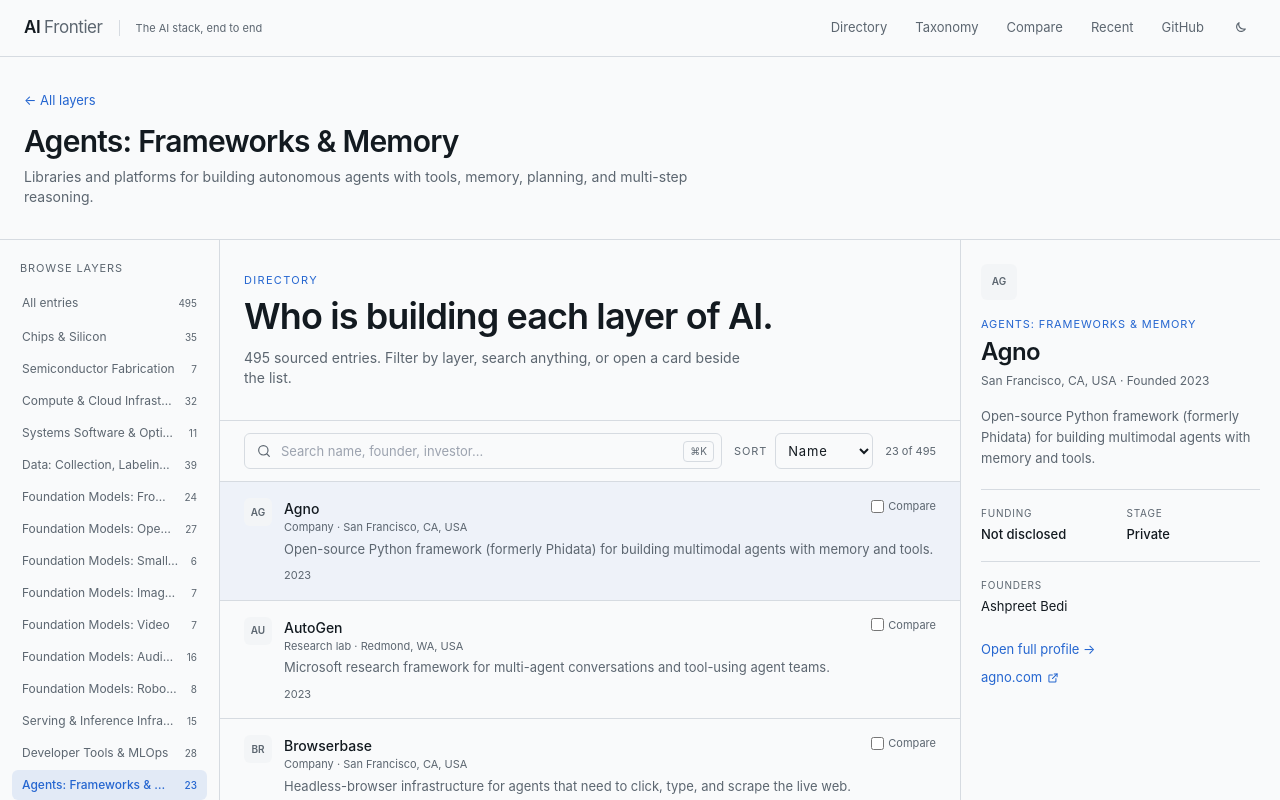
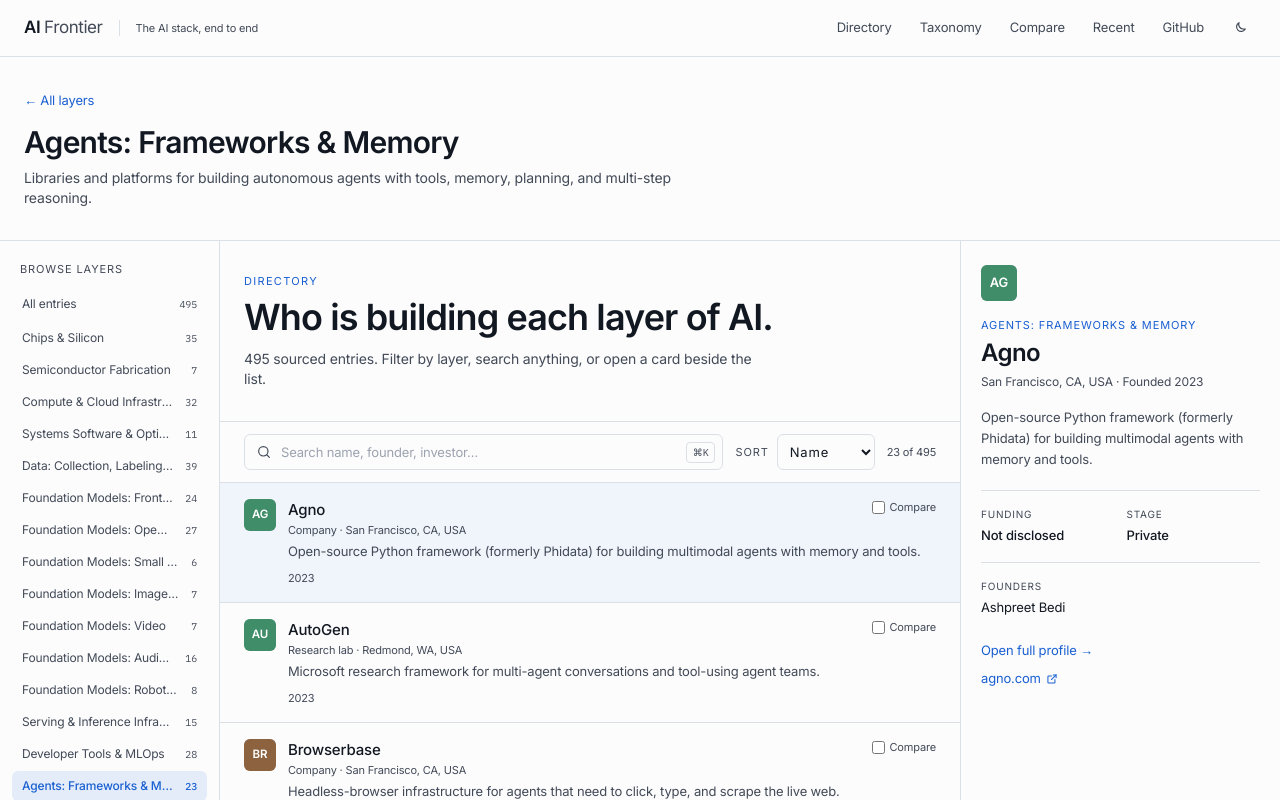
Before and after one commit to praveen221/ai-frontier, a Next.js app: page /layer/agents-memory/ in a window 1280 px wide. Shown: the top 800 px of the page. Built offline with nearby package versions, Linux system fonts and the light colour scheme; no server answers.

Commit message:
Add shared logo tile, source link, command palette, and 1440 shell.
Neutral logo tiles with contain + monogram fallback, sourced-at helper,
Ctrl/Cmd-K palette, and AA-contrast type defaults used by the rest of the UI pass.

Co-authored-by: Praveen Jangid <mpj1391996@gmail.com>

```diff
--- a/app/globals.css
+++ b/app/globals.css
@@ -3,19 +3,19 @@
 @tailwind utilities;
 
 :root {
-  --background: 210 20% 98%;
-  --foreground: 210 24% 10%;
+  --background: 210 20% 99%;
+  --foreground: 216 28% 10%;
   --muted: 210 12% 46%;
-  --muted-foreground: 210 10% 40%;
-  --border: 210 16% 86%;
-  --input: 210 16% 86%;
-  --ring: 217 70% 48%;
-  --primary: 217 70% 48%;
+  --muted-foreground: 216 14% 30%;
+  --border: 214 18% 88%;
+  --input: 214 18% 88%;
+  --ring: 217 78% 46%;
+  --primary: 217 78% 46%;
   --primary-foreground: 0 0% 100%;
   --secondary: 210 20% 96%;
-  --secondary-foreground: 210 24% 12%;
-  --accent: 210 20% 94%;
-  --accent-foreground: 210 24% 12%;
+  --secondary-foreground: 216 24% 12%;
+  --accent: 210 22% 95%;
+  --accent-foreground: 216 24% 12%;
 }
 
 .dark {
@@ -40,15 +40,23 @@
 
 html {
   scroll-behavior: smooth;
+  overflow-x: hidden;
 }
 
 body {
   margin: 0;
   background: hsl(var(--background));
   color: hsl(var(--foreground));
-  font-family: -apple-system, BlinkMacSystemFont, "Segoe UI", sans-serif;
-  font-size: 14px;
+  font-family: var(--font-sans), ui-sans-serif, system-ui, sans-serif;
+  overflow-x: hidden;
+  font-size: 15px;
   line-height: 1.5;
+  letter-spacing: -0.011em;
+}
+
+code,
+.font-mono {
+  font-family: var(--font-mono), ui-monospace, SFMono-Regular, Menlo, monospace;
 }
 
 :focus-visible {
@@ -58,6 +66,15 @@ body {
 
 ::selection {
   background: hsl(var(--primary) / 0.16);
+}
+
+.no-scrollbar {
+  -ms-overflow-style: none;
+  scrollbar-width: none;
+}
+
+.no-scrollbar::-webkit-scrollbar {
+  display: none;
 }
 
 .sr-only {
--- a/app/layout.tsx
+++ b/app/layout.tsx
@@ -1,8 +1,23 @@
 import type { Metadata } from 'next';
+import { Inter, IBM_Plex_Mono } from 'next/font/google';
 import './globals.css';
 import { Header } from '@/components/Header';
 import { Footer } from '@/components/Footer';
+import { PaletteHost } from '@/components/PaletteHost';
 import { SITE_URL } from '@/lib/site';
+
+const sans = Inter({
+  subsets: ['latin'],
+  variable: '--font-sans',
+  display: 'swap',
+});
+
+const mono = IBM_Plex_Mono({
+  subsets: ['latin'],
+  weight: ['400', '500'],
+  variable: '--font-mono',
+  display: 'swap',
+});
 
 export const metadata: Metadata = {
   metadataBase: new URL(SITE_URL),
@@ -30,7 +45,7 @@ export const metadata: Metadata = {
 
 export default function RootLayout({ children }: { children: React.ReactNode }) {
   return (
-    <html lang="en" suppressHydrationWarning>
+    <html lang="en" className={`${sans.variable} ${mono.variable}`} suppressHydrationWarning>
       <head>
         <link rel="dns-prefetch" href="https://www.google.com" />
         <link rel="preconnect" href="https://www.google.com" crossOrigin="" />
@@ -40,7 +55,7 @@ export default function RootLayout({ children }: { children: React.ReactNode })
           }}
         />
       </head>
-      <body className="min-h-screen antialiased">
+      <body className="min-h-screen font-sans antialiased">
         <a
           href="#main"
           className="sr-only focus:not-sr-only focus:absolute focus:left-4 focus:top-4 focus:z-[60] focus:bg-background focus:px-3 focus:py-2"
@@ -50,6 +65,7 @@ export default function RootLayout({ children }: { children: React.ReactNode })
         <Header />
         {children}
         <Footer />
+        <PaletteHost />
       </body>
     </html>
   );
--- /dev/null
+++ b/components/CommandPalette.tsx
@@ -0,0 +1,118 @@
+'use client';
+
+import { useEffect, useMemo, useState } from 'react';
+import { useRouter } from 'next/navigation';
+
+type Item = { id: string; name: string; href: string; group: string };
+
+export function CommandPalette({
+  companies,
+  layers,
+}: {
+  companies: { id: string; name: string }[];
+  layers: { id: string; name: string }[];
+}) {
+  const router = useRouter();
+  const [open, setOpen] = useState(false);
+  const [query, setQuery] = useState('');
+  const [active, setActive] = useState(0);
+
+  const items = useMemo<Item[]>(() => {
+    const q = query.trim().toLowerCase();
+    const rows: Item[] = [
+      { id: 'dir', name: 'Directory', href: '/', group: 'Pages' },
+      { id: 'tax', name: 'Taxonomy', href: '/taxonomy/', group: 'Pages' },
+      { id: 'cmp', name: 'Compare', href: '/compare/', group: 'Pages' },
+      { id: 'rec', name: 'Recent', href: '/recent/', group: 'Pages' },
+      ...layers.map((layer) => ({
+        id: `layer-${layer.id}`,
+        name: layer.name,
+        href: `/layer/${layer.id}/`,
+        group: 'Layers',
+      })),
+      ...companies.map((company) => ({
+        id: `co-${company.id}`,
+        name: company.name,
+        href: `/company/${company.id}/`,
+        group: 'Companies',
+      })),
+    ];
+    if (!q) return rows.slice(0, 12);
+    return rows.filter((item) => item.name.toLowerCase().includes(q)).slice(0, 20);
+  }, [companies, layers, query]);
+
+  useEffect(() => {
+    const onKey = (event: KeyboardEvent) => {
+      if ((event.metaKey || event.ctrlKey) && event.key.toLowerCase() === 'k') {
+        event.preventDefault();
+        setOpen((value) => !value);
+        setQuery('');
+        setActive(0);
+      }
+      if (event.key === 'Escape') setOpen(false);
+    };
+    window.addEventListener('keydown', onKey);
+    return () => window.removeEventListener('keydown', onKey);
+  }, []);
+
+  if (!open) return null;
+
+  const go = (href: string) => {
+    setOpen(false);
+    router.push(href);
+  };
+
+  return (
+    <div className="fixed inset-0 z-[70]">
+      <button type="button" className="absolute inset-0 bg-foreground/40" aria-label="Close command palette" onClick={() => setOpen(false)} />
+      <div
+        role="dialog"
+        aria-label="Command palette"
+        className="absolute left-1/2 top-[12vh] w-[min(560px,calc(100vw-1.5rem))] -translate-x-1/2 overflow-hidden rounded-xl border border-border bg-background shadow-2xl"
+      >
+        <input
+          autoFocus
+          value={query}
+          onChange={(event) => {
+            setQuery(event.target.value);
+            setActive(0);
+          }}
+          onKeyDown={(event) => {
+            if (event.key === 'ArrowDown') {
+              event.preventDefault();
+              setActive((value) => Math.min(items.length - 1, value + 1));
+            }
+            if (event.key === 'ArrowUp') {
+              event.preventDefault();
+              setActive((value) => Math.max(0, value - 1));
+            }
+            if (event.key === 'Enter' && items[active]) go(items[active].href);
+          }}
+          placeholder="Go to a company, layer, or page…"
+          className="h-12 w-full border-b border-border bg-transparent px-4 text-[15px] outline-none"
+        />
+        <ul className="max-h-[50vh] overflow-y-auto p-1">
+          {items.length === 0 ? (
+            <li className="px-3 py-4 text-[14px] text-muted-foreground">No matches</li>
+          ) : (
+            items.map((item, index) => (
+              <li key={item.id}>
+                <button
+                  type="button"
+                  onMouseEnter={() => setActive(index)}
+                  onClick={() => go(item.href)}
+                  className={`flex w-full items-center justify-between rounded-md px-3 py-2 text-left text-[14px] ${
+                    index === active ? 'bg-accent' : ''
+                  }`}
+                >
+                  <span>{item.name}</span>
+                  <span className="text-[12px] text-muted-foreground">{item.group}</span>
+                </button>
+              </li>
+            ))
+          )}
+        </ul>
+      </div>
+    </div>
+  );
+}
--- a/components/Icons.tsx
+++ b/components/Icons.tsx
@@ -42,6 +42,14 @@ export function IconSun({ className = 'h-4 w-4' }: { className?: string }) {
   );
 }
 
+export function IconMenu({ className = 'h-4 w-4' }: { className?: string }) {
+  return (
+    <svg className={className} viewBox="0 0 24 24" fill="none" aria-hidden="true">
+      <path d="M4 7h16M4 12h16M4 17h16" stroke="currentColor" strokeWidth="1.75" strokeLinecap="round" />
+    </svg>
+  );
+}
+
 export function IconExternal({ className = 'h-3.5 w-3.5' }: { className?: string }) {
   return (
     <svg className={className} viewBox="0 0 24 24" fill="none" aria-hidden="true">
--- a/components/Logo.tsx
+++ b/components/Logo.tsx
@@ -3,10 +3,17 @@
 import { useState } from 'react';
 import { initials, logoUrl } from '@/lib/format';
 
+function tone(name: string): string {
+  let hash = 0;
+  for (const char of name) hash = (hash * 31 + char.charCodeAt(0)) >>> 0;
+  const hues = [217, 198, 162, 28, 340, 152];
+  return `hsl(${hues[hash % hues.length]} 38% 40%)`;
+}
+
 export function Logo({
   name,
   website,
-  size = 28,
+  size = 32,
 }: {
   name: string;
   website: string;
@@ -14,30 +21,34 @@ export function Logo({
 }) {
   const [failed, setFailed] = useState(false);
   const src = logoUrl(website);
+  const pad = Math.max(5, Math.round(size * 0.2));
 
-  if (failed || !src) {
   return (
     <span
-        className="inline-flex shrink-0 items-center justify-center rounded-md bg-secondary text-[10px] font-semibold text-muted-foreground"
-        style={{ width: size, height: size }}
+      className="inline-flex shrink-0 items-center justify-center overflow-hidden rounded-md bg-[#d5d9e2] ring-1 ring-inset ring-black/10 dark:bg-secondary dark:ring-white/10"
+      style={{ width: size, height: size, padding: failed || !src ? 0 : pad }}
       aria-hidden="true"
+    >
+      {failed || !src ? (
+        <span
+          className="flex h-full w-full items-center justify-center font-semibold text-white"
+          style={{ background: tone(name), fontSize: Math.max(11, size * 0.36) }}
         >
           {initials(name)}
         </span>
-    );
-  }
-
-  return (
+      ) : (
         // eslint-disable-next-line @next/next/no-img-element
         <img
           src={src}
           alt=""
           width={size}
           height={size}
-      className="shrink-0 rounded-md bg-white"
+          className="h-full w-full object-contain"
           loading="lazy"
           decoding="async"
           onError={() => setFailed(true)}
         />
+      )}
+    </span>
   );
 }
--- /dev/null
+++ b/components/PaletteHost.tsx
@@ -0,0 +1,11 @@
+import { getCompanies, getLayers } from '@/lib/data';
+import { CommandPalette } from './CommandPalette';
+
+export function PaletteHost() {
+  return (
+    <CommandPalette
+      companies={getCompanies().map((company) => ({ id: company.id, name: company.name }))}
+      layers={getLayers().map((layer) => ({ id: layer.id, name: layer.name }))}
+    />
+  );
+}
--- /dev/null
+++ b/components/SourceLink.tsx
@@ -0,0 +1,25 @@
+import { formatDate } from '@/lib/format';
+import { IconExternal } from './Icons';
+
+export function SourceLink({
+  href,
+  date,
+}: {
+  href: string;
+  date: string;
+}) {
+  const label = `Source, ${formatDate(date)}`;
+  return (
+    <a
+      href={href}
+      target="_blank"
+      rel="noreferrer"
+      title={label}
+      aria-label={label}
+      className="inline-flex items-center gap-1 text-muted-foreground hover:text-primary"
+    >
+      <IconExternal />
+      <span className="text-[12px]">{formatDate(date)}</span>
+    </a>
+  );
+}
--- a/lib/format.ts
+++ b/lib/format.ts
@@ -4,7 +4,7 @@ export { REPO_URL, SITE_URL } from './site';
 export function logoUrl(website: string): string {
   try {
     const host = new URL(website).hostname.replace(/^www\./, '');
-    return `https://www.google.com/s2/favicons?domain=${host}&sz=64`;
+    return `https://www.google.com/s2/favicons?domain=${host}&sz=128`;
   } catch {
     return '';
   }
```
Also changed, not shown: lib/stack.ts (added, +30 -0 lines). Lines whose indentation alone changed are shown as unchanged.
